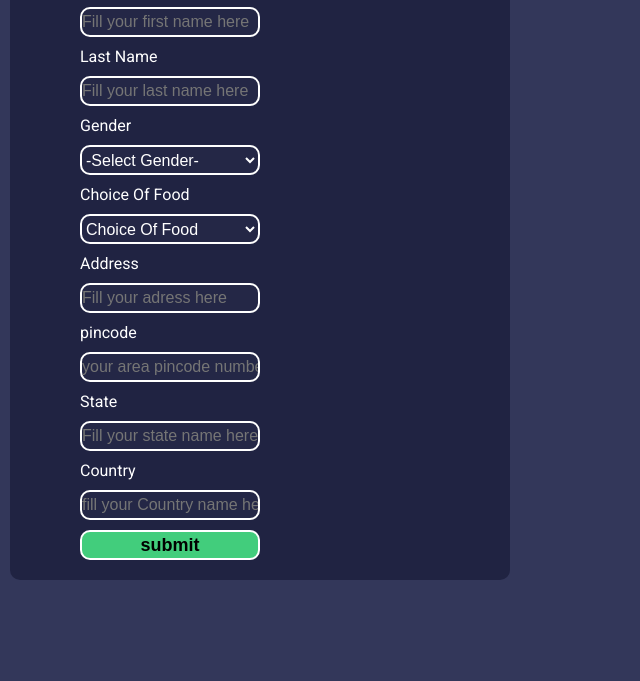
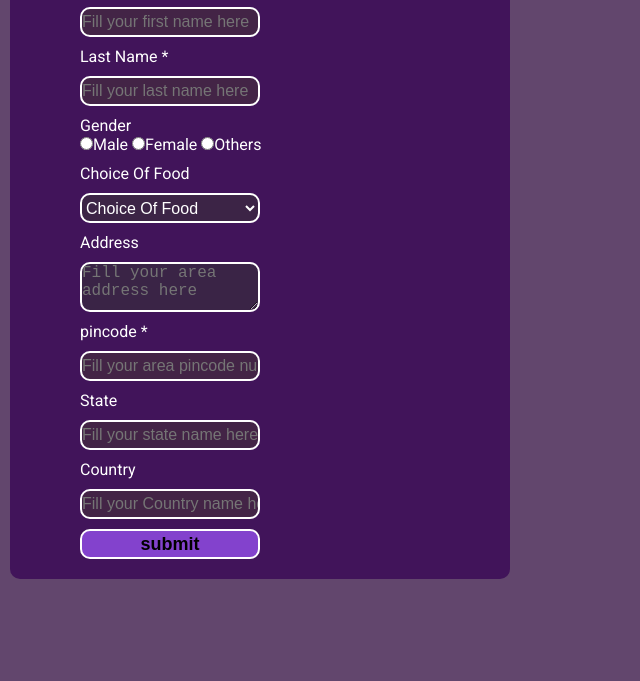
Before and after one commit to kbalasun/Assignments, a plain HTML site: page Day14-DOM-PAGINATION/DOM-Manipulation-WithFORMs/index.html in a window 1280 px wide. Shown: the part 119-800 px from the top of the page, without its empty margins (0-640 px from the left). Drawn offline with Linux system fonts and the light colour scheme.

Commit message:
DOM-Manipulation

```diff
--- a/Day14-DOM-PAGINATION/DOM-Manipulation-WithFORMs/index.html
+++ b/Day14-DOM-PAGINATION/DOM-Manipulation-WithFORMs/index.html
@@ -16,23 +16,38 @@
   <p id="description"> This task is- DOM manipulation with form.</p>
   <h1 id="title">Form Submit</h1>
 
+
+  <form action="" id="form" >
   <div class="form-group">
-  <form action="" id="form">
-  <label class ="form-field" for="first-name">First Name</label>
-  <input class ="form-field" type="text" placeholder="Fill your first name here" id="first-name">
+    <label class ="form-field" for="first-name">First Name *</label>
+    <input class ="form-field" type="text" placeholder="Fill your first name here" id="first-name" required>
+  </div>
+  <div class="form-group">
+    <label class ="form-field" for="last-name">Last Name *</label>
+    <input class ="form-field" type="text" placeholder="Fill your last name here" id="last-name" required>
 
-  <label class ="form-field" for="last-name">Last Name</label>
-  <input class ="form-field" type="text" placeholder="Fill your last name here" id="last-name">
-
-
+  </div>
+  <div class="form-group">
     <label class ="form-field" for="gender">Gender</label>
-<select class ="form-field" name="gender" id="gender" type="radio">
+  </div>
+    <!-- <select class ="form-field" name="gender" id="gender" type="radio">
       <option value="">-Select Gender-</option>
       <option value="Male">Male</option>
       <option value="Female">Female</option>
       <option value="Other">Other</option>
-</select>
+    </select> -->
+    <div class="inputType">
+      <div class="input-group mb-3">
+        <input type="radio" class="form-check-input" id="gender" name="gender" value="Male">Male</input>
+        <input type="radio" class="form-check-input" id="gender" name="gender" value="Female">Female</input>
+        <input type="radio" class="form-check-input" id="gender" name="gender" value="Others">Others</input>
+      </div>
+    </div>
 
+
+
+
+<div class="form-group">
   <label class ="form-field" for="food">Choice Of Food</label>
   <select class ="form-field" name="food" id="food">
     <option value="">Choice Of Food</option>
@@ -41,22 +56,30 @@
     <option value="Egg-only">Egg-Only</option>
     <option value="Gluton-Free">Gluton-Free</option>
   </select>
+</div>
+<div class="form-group">
   <label class ="form-field" for="address">Address</label>
-<input class ="form-field" type="text" placeholder="Fill your adress here" id="address">
+  <textarea class ="form-field" rows="5" placeholder="Fill your area address here"  id="address"></textarea>
 
-<label class ="form-field" for="pincode">pincode</label>
-<input class ="form-field" type="text" placeholder="your area pincode number" id="pincode">
-
+</div>
+<div class="form-group">
+  <label class ="form-field" for="pincode">pincode *</label>
+  <input class ="form-field" type="text" placeholder="Fill your area pincode number" id="pincode" required>
+</div>
+<div class="form-group">
   <label class ="form-field" for="state">State</label>
   <input class ="form-field" type="text" placeholder="Fill your state name here" id="state">
-
+</div>
+  <div class="form-group">
   <label class ="form-field" for="country">Country</label>
-<input class ="form-field" type="text" placeholder="fill your Country name here" id="country">
-
-<button class ="brn brn-primary form-field" type="submit" id="submit">submit</button>
+  <input class ="form-field" type="text" placeholder="Fill your Country name here" id="country">
+</div>
+<div class="form-group">
+  <button class ="btn btn-primary form-field" type="submit" id="submit">submit</button>
+</div>
 </form>
 </div>
-</div>
+
 <div class="container2" style="display:none;">
 <form id ="rightForm" action="">
 <table class="table">
--- a/Day14-DOM-PAGINATION/DOM-Manipulation-WithFORMs/script.js
+++ b/Day14-DOM-PAGINATION/DOM-Manipulation-WithFORMs/script.js
@@ -18,13 +18,13 @@ var array = [firstName,lastName,adress,pincode,gender,food,state,country]
 var tableRow = document.createElement('tr')
 var count = 0;
 for(var i = 0; i < array.length; i++){
-  if(array[i].value  != ''){
+  // if(array[i].value  != ''){
     var tableData = document.createElement('td')
     tableData.innerHTML=array[i].value
     tableRow.append(tableData)
     count++
 
-  }
+  // }
 
 }
 if(count > 2) {
--- a/Day14-DOM-PAGINATION/DOM-Manipulation-WithFORMs/style.css
+++ b/Day14-DOM-PAGINATION/DOM-Manipulation-WithFORMs/style.css
@@ -7,7 +7,7 @@
 
   body{
     font-family: 'Roboto', sans-serif;
-    background-color: rgb(51, 55, 90);
+    background-color: rgb(98, 70, 109);
     font-size: 16px;
     color:#fff;
   }
@@ -19,7 +19,7 @@
   .container{
     max-width: 500px;
     height: auto;
-    background-color:rgb(32, 35, 66);
+    background-color:rgb(65, 20, 90);
     margin: 10px ;
     border-radius: 10px;
     padding: 20px;
@@ -27,7 +27,7 @@
   .container2{
     max-width: 800px;
     height: auto;
-    background-color:rgb(32, 35, 66);
+    background-color:rgb(66, 32, 64);
     position: absolute;
 
     top: 20px;
@@ -38,33 +38,43 @@
   }
 
 
-  .container .form-group input{
+  .container .form-group input {
     width: 50%;
     height: 30px;
     border-radius: 10px;
     font-size: 16px;
     text-align: left  ;
-    background-color: rgb(36, 39, 70);
+    background-color: rgb(67, 36, 70);
     color: #fff;
     border: #fff 2px solid;
   }
-
+  .container .form-group textarea {
+    width: 50%;
+    height: 50px;
+    border-radius: 10px;
+    font-size: 16px;
+    text-align: left  ;
+    background-color: rgb(58, 36, 70);
+    color: #fff;
+    border: #fff 2px solid;
+  }
   .container .form-group select{
    width: 50%;
    height: 30px;
    font-size: 16px;
    text-align: left;
-   background-color: rgb(36, 39, 70);
+   background-color: rgb(60, 36, 70);
    color: #fff;
    border: #fff 2px solid;
    border-radius: 10px;
   }
+
   .container .form-group button{
     width: 50%;
     height: 30px;
     font-size: 18px;
     font-weight:600;
-    background-color:rgb(66, 205, 124);
+    background-color:rgb(131, 66, 205);
     color: #000;
     border: #fff 2px solid;
     border-radius: 10px;
@@ -80,7 +90,9 @@
   }
 
 
-
+  .container .inputType{
+    margin: 0px 50px;
+  }
 
   .container .form-group{
     margin: 0px 50px;
```
Lines whose indentation alone changed are shown as unchanged.
